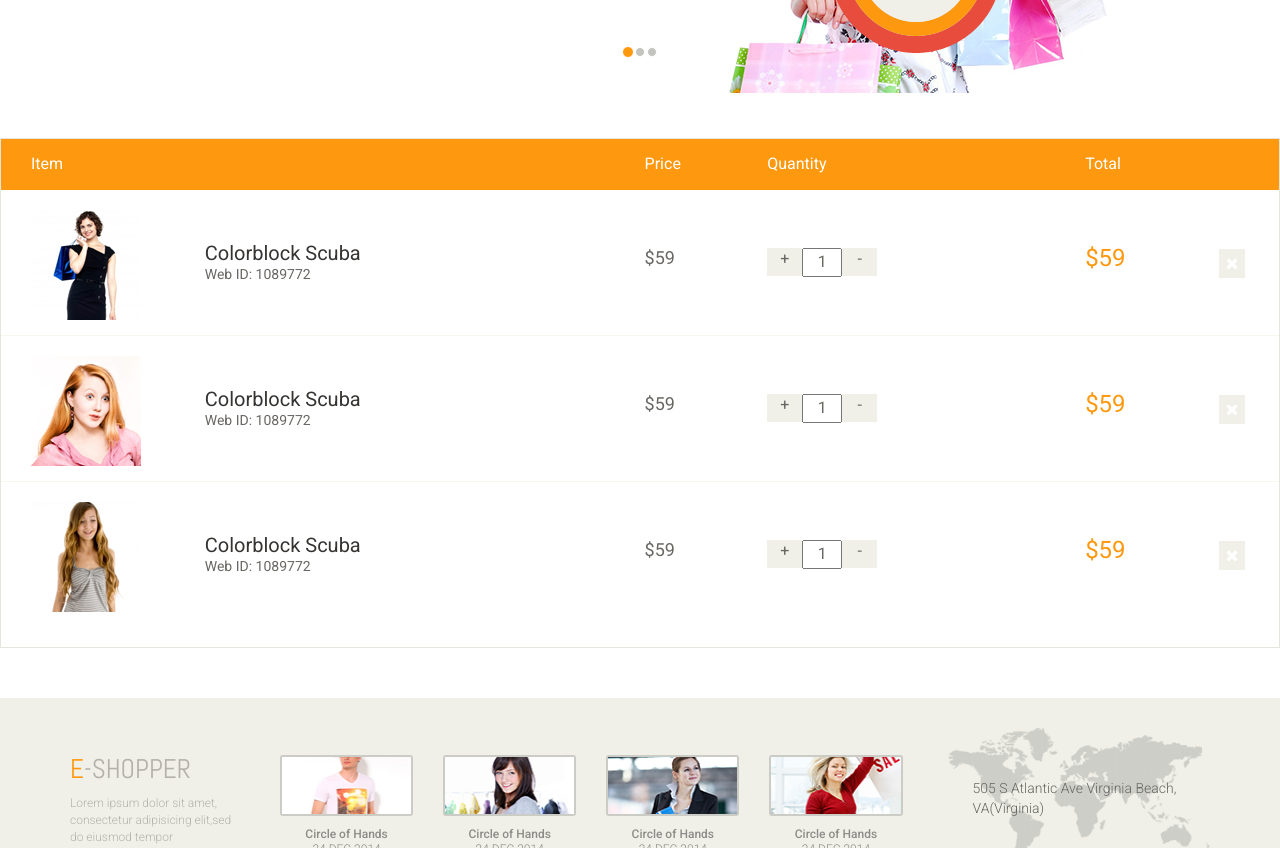
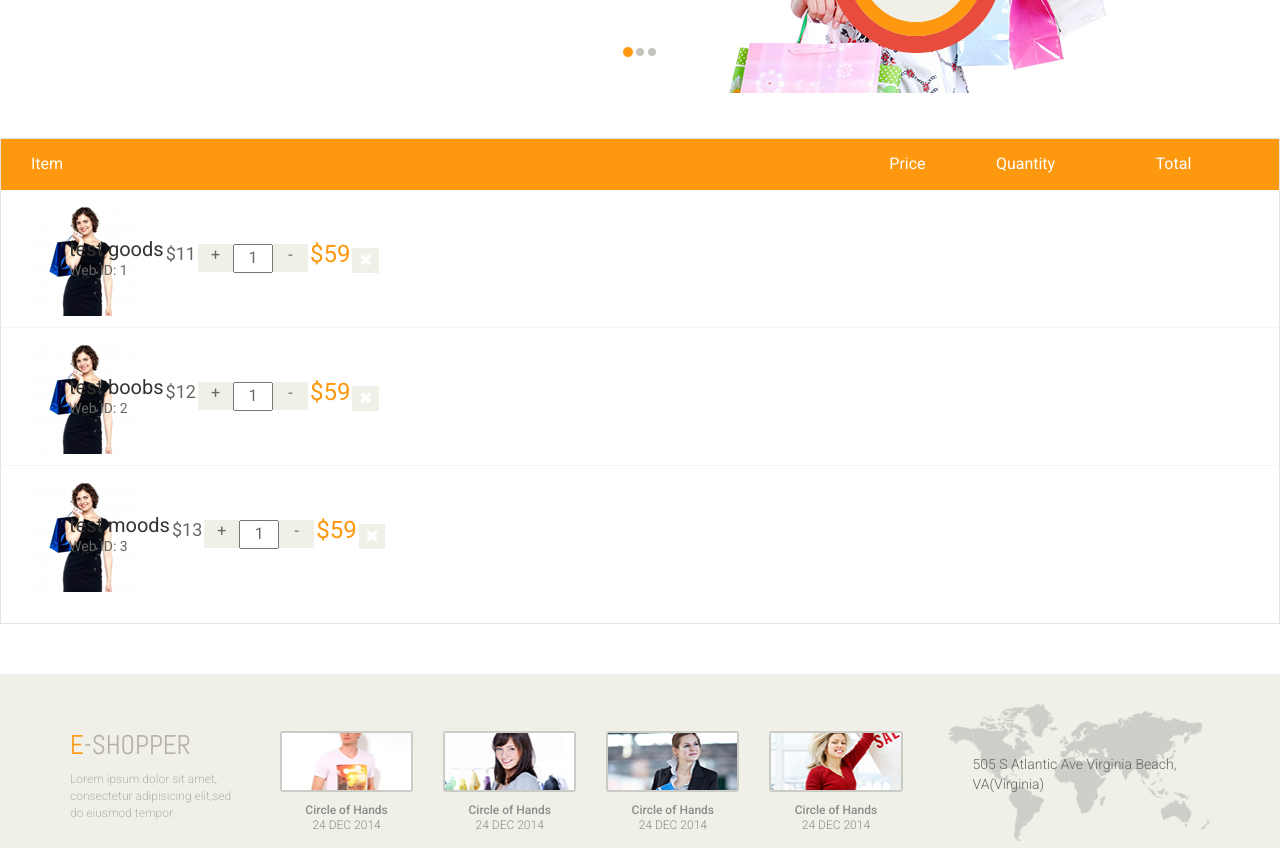
Before and after one commit to FTTA/vue_js_shop, a Vue app: page /cart in a window 1280 px wide. Shown: the part 560-1408 px from the top of the page. Built offline with nearby package versions, Linux system fonts and the light colour scheme.

Commit message:
Cart in proccess

```diff
--- a/src/components/Cart.vue
+++ b/src/components/Cart.vue
@@ -1,6 +1,7 @@
+
 <template>
 <section id="cart_items">
-<div class="table-responsive cart_info" style="position: relative; z-index: 9999">
+<div class="table-responsive cart_info">
   <table class="table table-condensed">
     <thead>
       <tr class="cart_menu">
@@ -13,81 +14,13 @@
       </tr>
     </thead>
     <tbody>
-      <tr>
-        <td class="cart_product">
-          <a href=""><img src="images/cart/one.png" alt=""></a>
-        </td>
-        <td class="cart_description">
-          <h4><a href="">Colorblock Scuba</a></h4>
-          <p>Web ID: 1089772</p>
-        </td>
-        <td class="cart_price">
-          <p>$59</p>
-        </td>
-        <td class="cart_quantity">
-          <div class="cart_quantity_button">
-            <a class="cart_quantity_up" href=""> + </a>
-            <input class="cart_quantity_input" type="text" name="quantity" value="1" autocomplete="off" size="2">
-            <a class="cart_quantity_down" href=""> - </a>
-          </div>
-        </td>
-        <td class="cart_total">
-          <p class="cart_total_price">$59</p>
-        </td>
-        <td class="cart_delete">
-          <a class="cart_quantity_delete" href=""><i class="fa fa-times"></i></a>
-        </td>
-      </tr>
-
-      <tr>
-        <td class="cart_product">
-          <a href=""><img src="images/cart/two.png" alt=""></a>
-        </td>
-        <td class="cart_description">
-          <h4><a href="">Colorblock Scuba</a></h4>
-          <p>Web ID: 1089772</p>
-        </td>
-        <td class="cart_price">
-          <p>$59</p>
-        </td>
-        <td class="cart_quantity">
-          <div class="cart_quantity_button">
-            <a class="cart_quantity_up" href=""> + </a>
-            <input class="cart_quantity_input" type="text" name="quantity" value="1" autocomplete="off" size="2">
-            <a class="cart_quantity_down" href=""> - </a>
-          </div>
-        </td>
-        <td class="cart_total">
-          <p class="cart_total_price">$59</p>
-        </td>
-        <td class="cart_delete">
-          <a class="cart_quantity_delete" href=""><i class="fa fa-times"></i></a>
-        </td>
-      </tr>
-      <tr>
-        <td class="cart_product">
-          <a href=""><img src="images/cart/three.png" alt=""></a>
-        </td>
-        <td class="cart_description">
-          <h4><a href="">Colorblock Scuba</a></h4>
-          <p>Web ID: 1089772</p>
-        </td>
-        <td class="cart_price">
-          <p>$59</p>
-        </td>
-        <td class="cart_quantity">
-          <div class="cart_quantity_button">
-            <a class="cart_quantity_up" href=""> + </a>
-            <input class="cart_quantity_input" type="text" name="quantity" value="1" autocomplete="off" size="2">
-            <a class="cart_quantity_down" href=""> - </a>
-          </div>
-        </td>
-        <td class="cart_total">
-          <p class="cart_total_price">$59</p>
-        </td>
-        <td class="cart_delete">
-          <a class="cart_quantity_delete" href=""><i class="fa fa-times"></i></a>
-        </td>
+      <tr v-for="item in $store.getters.getByFilter()">
+        <itemcart
+          v-bind:goods-title="item.title"
+          v-bind:goods-img="item.img"
+          v-bind:goods-id="item.id"
+          v-bind:goods-price="item.price">
+        </itemcart>
       </tr>
     </tbody>
   </table>
@@ -96,9 +29,15 @@
 </template>
 
 <script>
+
+import Itemcart from './cart/Itemcart'
+
 export default {
+  components: {
+    Itemcart: Itemcart
+  },
   props: [
-    'cartVisibility'
+    // 'cartVisibility'
   ]
 }
 </script>
--- /dev/null
+++ b/src/components/Itemcart.vue
@@ -0,0 +1,46 @@
+<template>
+
+<tr>
+  <td class="cart_product">
+    <a href=""><img src="images/cart/one.png" alt=""></a>
+  </td>
+  <td class="cart_description">
+    <h4><a href="">{{ goodsTitle }}</a></h4>
+    <p>Web ID: {{ goodsId }}</p>
+  </td>
+  <td class="cart_price">
+    <p>${{ goodsPrice }}</p>
+  </td>
+  <td class="cart_quantity">
+    <div class="cart_quantity_button">
+      <a class="cart_quantity_up" href=""> + </a>
+      <input class="cart_quantity_input" type="text" name="quantity" value="1" autocomplete="off" size="2">
+      <a class="cart_quantity_down" href=""> - </a>
+    </div>
+  </td>
+  <td class="cart_total">
+    <p class="cart_total_price">$59</p>
+  </td>
+  <td class="cart_delete">
+    <a class="cart_quantity_delete" href=""><i class="fa fa-times"></i></a>
+  </td>
+</tr>
+
+</template>
+
+<script>
+export default {
+  data: function () {
+    return {
+    }
+  },
+  methods: {
+  },
+  props: [
+    'goodsTitle',
+    'goodsImg',
+    'goodsId',
+    'goodsPrice'
+  ]
+}
+</script>
--- /dev/null
+++ b/src/components/cart/Itemcart.vue
@@ -0,0 +1,46 @@
+<template>
+
+<tr>
+  <td class="cart_product">
+    <a href=""><img src="images/cart/one.png" alt=""></a>
+  </td>
+  <td class="cart_description">
+    <h4><a href="">{{ goodsTitle }}</a></h4>
+    <p>Web ID: {{ goodsId }}</p>
+  </td>
+  <td class="cart_price">
+    <p>${{ goodsPrice }}</p>
+  </td>
+  <td class="cart_quantity">
+    <div class="cart_quantity_button">
+      <a class="cart_quantity_up" href=""> + </a>
+      <input class="cart_quantity_input" type="text" name="quantity" value="1" autocomplete="off" size="2">
+      <a class="cart_quantity_down" href=""> - </a>
+    </div>
+  </td>
+  <td class="cart_total">
+    <p class="cart_total_price">$59</p>
+  </td>
+  <td class="cart_delete">
+    <a class="cart_quantity_delete" href=""><i class="fa fa-times"></i></a>
+  </td>
+</tr>
+
+</template>
+
+<script>
+export default {
+  data: function () {
+    return {
+    }
+  },
+  methods: {
+  },
+  props: [
+    'goodsTitle',
+    'goodsImg',
+    'goodsId',
+    'goodsPrice'
+  ]
+}
+</script>
--- a/src/main.js
+++ b/src/main.js
@@ -52,7 +52,7 @@ var cartVisibility = {
 const store = new Vuex.Store({
   state: {
     wishlist: [],
-    cart: [],
+    cart: {},
     filters: {
       title: ''
     },
@@ -88,6 +88,21 @@ const store = new Vuex.Store({
     },
     filterTitle (state, searchString) {
       state.filters.title = searchString.toLowerCase()
+    },
+    addToCart (state, goodsId, quantity = 1) {
+      // var element = state.cart.filter(item => {
+      //   return item.id.toLowerCase().indexOf(goodsId) > -1
+      // })
+
+      // if (element) {
+      //   element.quantity = quantity
+      // } else {
+      //   state.cart.push({'id': goodsId, 'quantity': quantity})
+      // }
+
+      state.cart[goodsId] = {
+        'id': goodsId, 'quantity': quantity
+      }
     }
   },
   getters: {
@@ -104,6 +119,15 @@ const store = new Vuex.Store({
 
       return state.items.filter(item => {
         return item.title.toLowerCase().indexOf(state.filters.title) > -1
+      })
+    },
+    getById: (state) => (goodsId) => {
+      if (!goodsId) {
+        return
+      }
+
+      return state.items.filter(item => {
+        return item.id.indexOf(goodsId) > -1
       })
     }
   }
```
